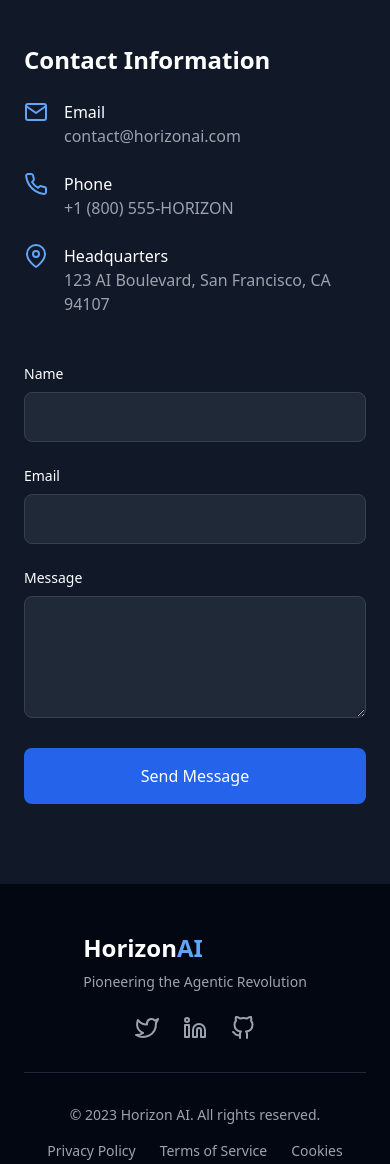
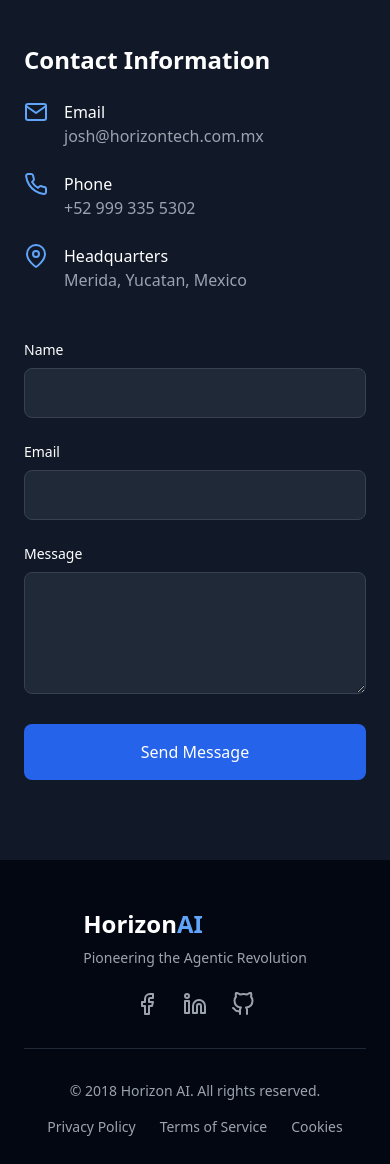
Before and after one commit to joshnorthcott/horizon, a plain HTML site: page index.html in a window 390 px wide. Shown: the part 4880-6044 px from the top of the page. Drawn offline with nearby package versions, Linux system fonts and the light colour scheme.

```diff
--- a/index.html
+++ b/index.html
@@ -38,7 +38,6 @@
                     <a href="#benefits" class="hover:text-blue-300 transition">Benefits</a>
                     <a href="#services" class="hover:text-blue-300 transition">Services</a>
                     <a href="#contact" class="hover:text-blue-300 transition">Contact</a>
-                    <a href="publish.html" class="hover:text-blue-300 transition">Publish</a>
                 </div>
 <button class="md:hidden">
                     <i data-feather="menu"></i>
@@ -253,7 +252,7 @@
                                 </div>
                                 <div>
                                     <h4 class="font-medium">Email</h4>
-                                    <p class="text-gray-400">contact@horizonai.com</p>
+                                    <p class="text-gray-400">josh@horizontech.com.mx</p>
                                 </div>
                             </div>
                             <div class="flex items-start">
@@ -262,7 +261,7 @@
                                 </div>
                                 <div>
                                     <h4 class="font-medium">Phone</h4>
-                                    <p class="text-gray-400">+1 (800) 555-HORIZON</p>
+                                    <p class="text-gray-400">+52 999 335 5302</p>
                                 </div>
                             </div>
                             <div class="flex items-start">
@@ -271,7 +270,7 @@
                                 </div>
                                 <div>
                                     <h4 class="font-medium">Headquarters</h4>
-                                    <p class="text-gray-400">123 AI Boulevard, San Francisco, CA 94107</p>
+                                    <p class="text-gray-400">Merida, Yucatan, Mexico</p>
                                 </div>
                             </div>
                         </div>
@@ -311,7 +310,7 @@
                 </div>
                 <div class="flex space-x-6">
                     <a href="#" class="hover:text-blue-400 transition">
-                        <i data-feather="twitter"></i>
+                        <i data-feather="facebook"></i>
                     </a>
                     <a href="#" class="hover:text-blue-400 transition">
                         <i data-feather="linkedin"></i>
@@ -322,7 +321,7 @@
                 </div>
             </div>
             <div class="border-t border-gray-800 mt-8 pt-8 flex flex-col md:flex-row justify-between items-center">
-                <p class="text-sm mb-4 md:mb-0">© 2023 Horizon AI. All rights reserved.</p>
+                <p class="text-sm mb-4 md:mb-0">© 2018 Horizon AI. All rights reserved.</p>
                 <div class="flex space-x-6">
                     <a href="#" class="text-sm hover:text-blue-400 transition">Privacy Policy</a>
                     <a href="#" class="text-sm hover:text-blue-400 transition">Terms of Service</a>
```
